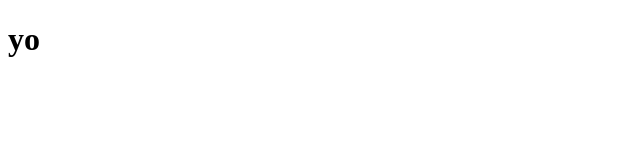
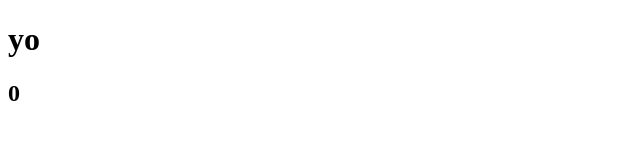
Before and after one commit to nour-abdulnasser/repo_test, a plain HTML site: page index.html in a window 1280 px wide. Shown: the full height of the page, 0-640 px from the left. Drawn offline with Linux system fonts and the light colour scheme.

Commit message:
added line

```diff
--- a/index.html
+++ b/index.html
@@ -7,5 +7,6 @@
 </head>
 <body>
 <h1>yo</h1>
+<h2 id="count">0</h2>
 </body>
 </html>
```
